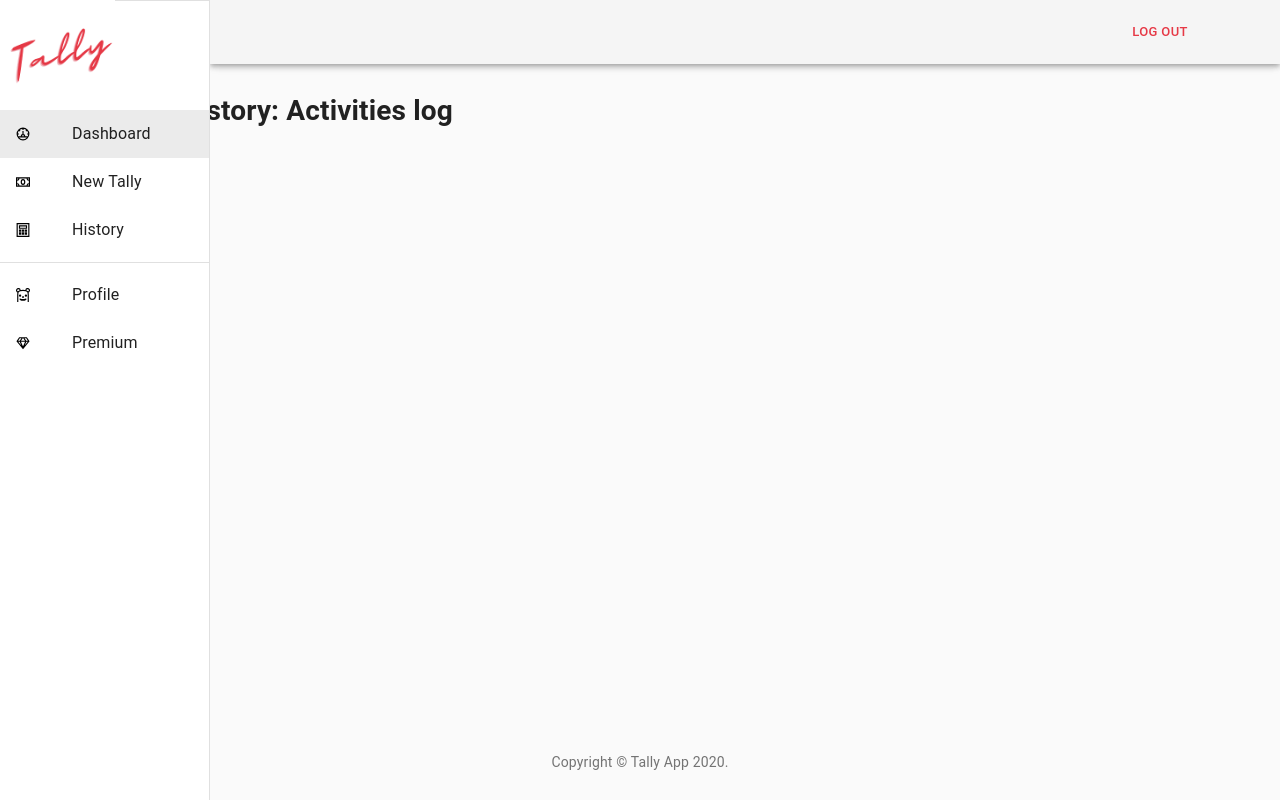
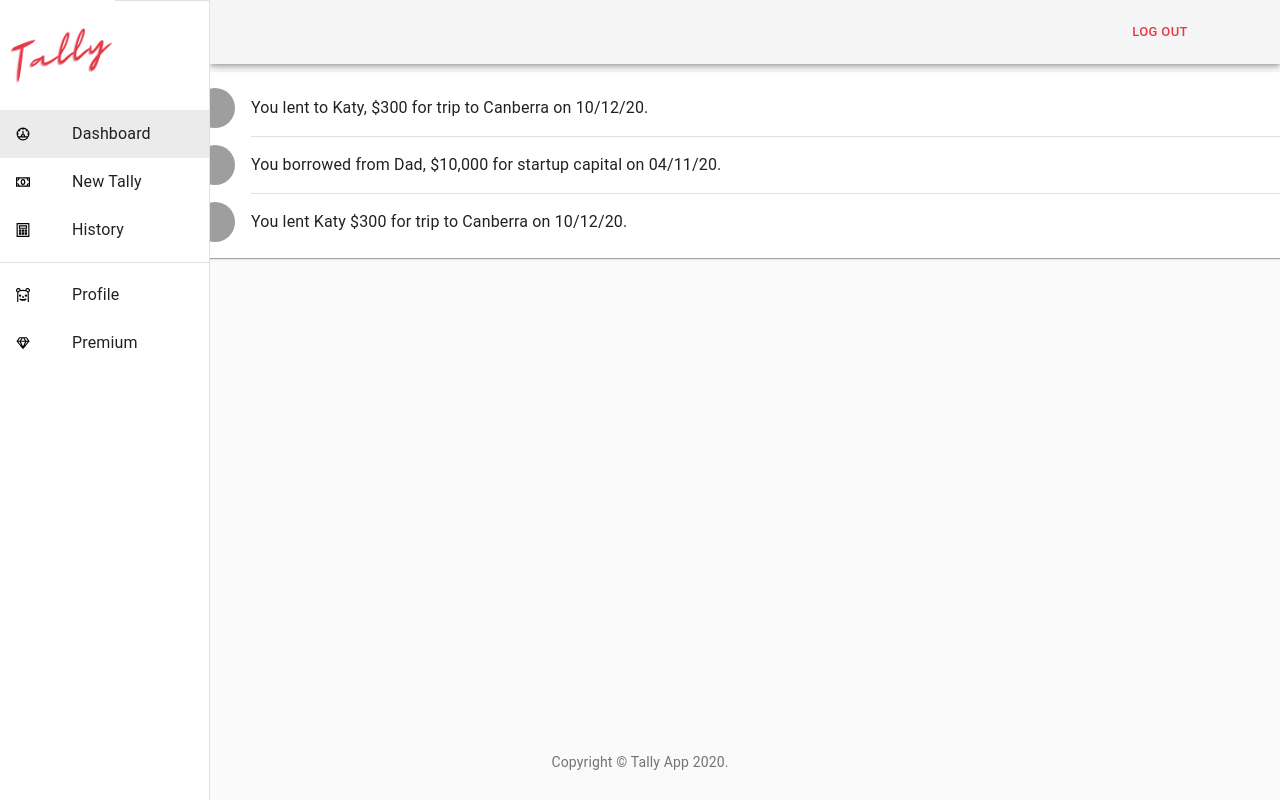
Before and after one commit to awalemandi/tally, a React (Create React App) app: page /home/history in a window 1280 px wide. Shown: the top 800 px of the page. Built offline with nearby package versions, Linux system fonts and the light colour scheme; grey boxes are pictures that could not be loaded.

Commit message:
added dummy data to history page

```diff
--- a/src/components/menu/history/History.tsx
+++ b/src/components/menu/history/History.tsx
@@ -1,11 +1,61 @@
-import React from 'react'
+import React from 'react';
+import { makeStyles } from '@material-ui/core/styles';
+import {
+	List,
+	ListItem,
+	Divider,
+	ListItemText,
+	ListItemAvatar,
+	Avatar,
+	Typography,
+	Paper,
+} from '@material-ui/core';
+
+const useStyles = makeStyles(theme => ({
+	root: {
+		width: '100%',
+	},
+	inline: {
+		display: 'inline',
+	},
+}));
 
 const History = () => {
-    return (
-        <div>
-            <h1>History: Activities log</h1>
-        </div>
-    )
-}
+	const classes = useStyles();
+	return (
+		<div>
+			<Paper>
+				<List className={classes.root}>
+					<ListItem>
+						<ListItemAvatar>
+							<Avatar alt='Remy Sharp' src='/static/images/avatar/1.jpg' />
+						</ListItemAvatar>
+						<ListItemText
+							primary='You lent to Katy, $300 for trip to Canberra on 10/12/20.'
+						/>
+					</ListItem>
+					<Divider variant='inset' component='li' />
+                    <ListItem>
+						<ListItemAvatar>
+							<Avatar alt='Remy Sharp' src='/static/images/avatar/1.jpg' />
+						</ListItemAvatar>
+						<ListItemText
+							primary='You borrowed from Dad, $10,000 for startup capital on 04/11/20.'
+						/>
+					</ListItem>
+					<Divider variant='inset' component='li' />
+                    <ListItem>
+						<ListItemAvatar>
+							<Avatar alt='Remy Sharp' src='/static/images/avatar/1.jpg' />
+						</ListItemAvatar>
+						<ListItemText
+							primary='You lent Katy $300 for trip to Canberra on 10/12/20.'
+						/>
+					</ListItem>
+				</List>
+			</Paper>
+		</div>
+	);
+};
 
-export default History
+export default History;
```
Also changed, not shown: 1 other file (tests, documents, lock files or other folders).
